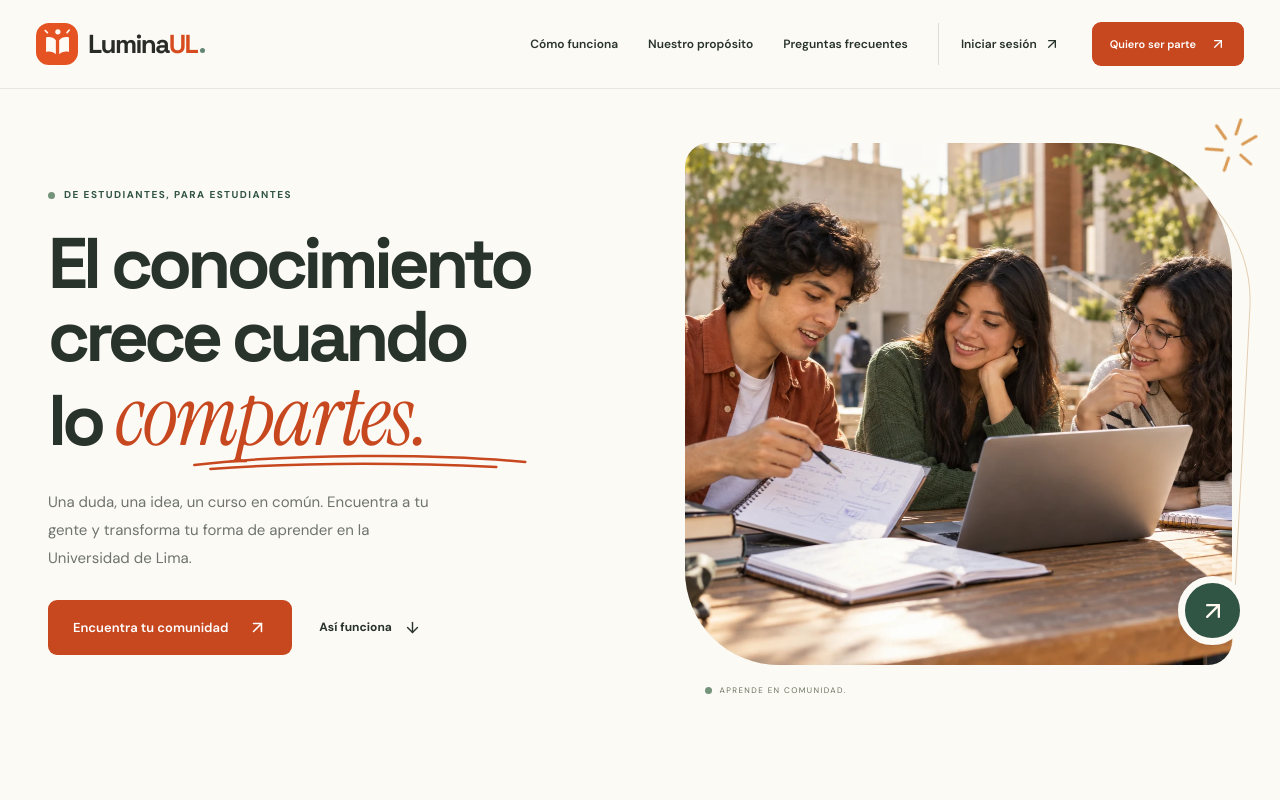
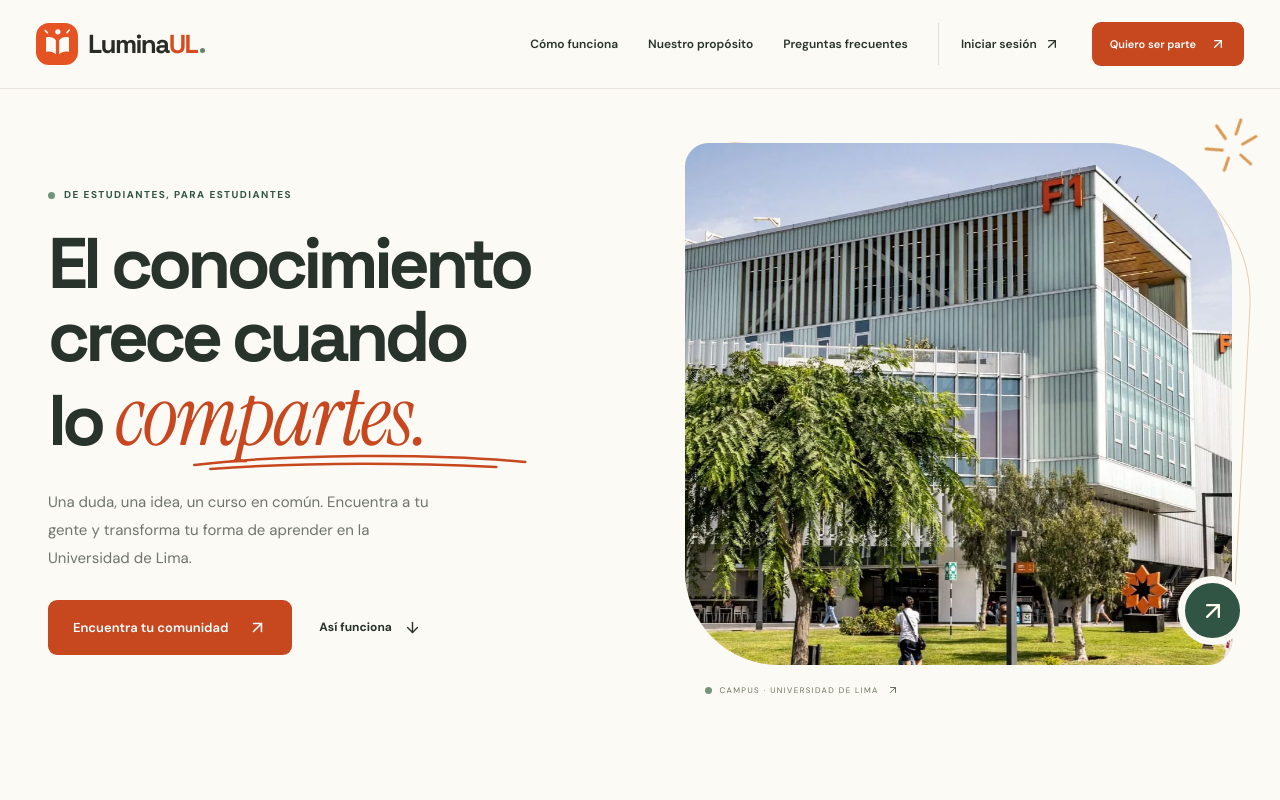
Before and after one commit to LuminaUL-Grupo3/luminaul-frontend, a React (Vite) app: page / in a window 1280 px wide. Shown: the top 800 px of the page. Built offline with nearby package versions, Linux system fonts and the light colour scheme; no server answers.

Commit message:
fix(SPEC04): usar campus real de Ulima y mantener acceso sin fotos

```diff
--- a/src/features/welcome/LandingPage.tsx
+++ b/src/features/welcome/LandingPage.tsx
@@ -6,14 +6,11 @@ import {
   ArrowUpRight,
   BookOpen,
   CalendarDays,
-  Check,
   HeartHandshake,
   Lightbulb,
   Menu,
-  MessageCircle,
   Plus,
   ShieldCheck,
-  Sparkles,
   Users,
   X,
 } from "lucide-react";
@@ -22,7 +19,7 @@ import { useSession } from "@/features/auth";
 import { experiences, purpose, questions } from "./content";
 import "./welcome.css";
 
-const STUDY_IMAGE = "/media/estudio-en-comunidad.webp";
+const CAMPUS_IMAGE = "/media/campus-ulima.webp";
 
 /** Entrada pública: presenta el propósito del producto sin exigir una sesión. */
 export function LandingPage() {
@@ -152,7 +149,6 @@ export function LandingPage() {
           </Link>
         </div>
       </header>
-
       <main id="presentacion">
         <section
           className="welcome-hero welcome-container"
@@ -197,15 +193,14 @@ export function LandingPage() {
                 <ArrowDown size={17} />
               </a>
             </div>
-
           </div>
           <div className="welcome-hero-visual">
             <div className="welcome-image-frame">
               <img
-                src={STUDY_IMAGE}
-                width="1536"
-                height="1024"
-                alt="Tres estudiantes comparten apuntes y aprenden juntos en un patio universitario"
+                src={CAMPUS_IMAGE}
+                width="1860"
+                height="900"
+                alt="Edificio F1 y jardines del campus de la Universidad de Lima"
                 fetchPriority="high"
               />
             </div>
@@ -217,10 +212,16 @@ export function LandingPage() {
             >
               <ArrowUpRight size={28} />
             </a>
-            <span className="welcome-image-caption">
+            <a
+              className="welcome-image-caption"
+              href="https://www.ulima.edu.pe/campus"
+              target="_blank"
+              rel="noreferrer"
+            >
               <i />
-              APRENDE EN COMUNIDAD.
-            </span>
+              CAMPUS · UNIVERSIDAD DE LIMA
+              <ArrowUpRight size={12} />
+            </a>
             <svg
               className="welcome-doodle"
               viewBox="0 0 60 65"
@@ -254,7 +255,6 @@ export function LandingPage() {
                 <br />a <em>«lo vemos juntos».</em>
               </h2>
             </div>
-
           </div>
           <div
             className="welcome-tabs"
@@ -304,7 +304,6 @@ export function LandingPage() {
                 <ArrowRight size={18} />
               </Link>
             </div>
-
           </div>
         </section>
 
@@ -321,7 +320,6 @@ export function LandingPage() {
                 <br />
                 que <em>dar. Y algo que aprender.</em>
               </h2>
-
             </div>
             <div className="welcome-purpose-grid">
               {purpose.map((item) => (
@@ -331,7 +329,6 @@ export function LandingPage() {
                     <ArrowUpRight size={19} />
                   </span>
                   <span className="welcome-eyebrow">{item.label}</span>
-
                   <p>{item.text}</p>
                 </article>
               ))}
@@ -345,36 +342,24 @@ export function LandingPage() {
                   queremos encontrarnos.
                 </h3>
               </div>
-              <dl>
-                <div>
-                  <dt>
+              <ul>
+                <li>
                   <HeartHandshake size={20} />
                   Colaboración
-                  </dt>
-
-                </div>
-                <div>
-                  <dt>
+                </li>
+                <li>
                   <Users size={20} />
                   Respeto
-                  </dt>
-
-                </div>
-                <div>
-                  <dt>
+                </li>
+                <li>
                   <ShieldCheck size={20} />
                   Confianza
-                  </dt>
-
-                </div>
-                <div>
-                  <dt>
+                </li>
+                <li>
                   <Lightbulb size={20} />
                   Empatía
-                  </dt>
-
-                </div>
-              </dl>
+                </li>
+              </ul>
             </div>
           </div>
         </section>
@@ -410,7 +395,6 @@ export function LandingPage() {
             ))}
           </div>
         </section>
-
         <section className="welcome-final welcome-container" data-reveal>
           <div className="welcome-final-pattern" aria-hidden="true" />
           <span className="welcome-eyebrow">
--- a/src/features/welcome/welcome.css
+++ b/src/features/welcome/welcome.css
@@ -305,6 +305,7 @@
   font-size: 8px;
   letter-spacing: 1.4px;
   color: #7b8174;
+  text-decoration: none;
 }
 .welcome-doodle {
   position: absolute;
@@ -648,13 +649,15 @@
   letter-spacing: -0.8px;
   margin: 13px 0 0;
 }
-.welcome-values dl {
+.welcome-values ul {
   display: grid;
   grid-template-columns: 1fr 1fr;
   gap: 27px 34px;
   margin: 0;
+  padding: 0;
+  list-style: none;
 }
-.welcome-values dt {
+.welcome-values li {
   display: flex;
   align-items: center;
   gap: 10px;
@@ -662,7 +665,7 @@
   font-weight: 650;
   margin-bottom: 6px;
 }
-.welcome-values dt svg {
+.welcome-values li svg {
   color: #7b916a;
 }
 .welcome-values dd {
@@ -1253,7 +1256,7 @@
   .welcome-values h3 {
     font-size: 25px;
   }
-  .welcome-values dl {
+  .welcome-values ul {
     grid-template-columns: 1fr;
     gap: 22px;
   }
@@ -1335,7 +1338,7 @@
 .welcome-purpose-number { display:none; }
 .welcome-values { margin-top:32px; padding-top:28px; }
 .welcome-values h3 { display:none; }
-.welcome-values dl { gap:18px; }
+.welcome-values ul { gap:18px; }
 .welcome-final { padding-block:42px; }
 .welcome-final h2 { margin-top:0; }
 .welcome-footer p:empty { display:none; }
```
Also changed, not shown: src/features/welcome/tests/welcome.browser.mjs (+7 -0 lines), public/media/campus-ulima.webp (added), public/media/estudio-en-comunidad.webp (deleted), src/features/welcome/README.md. Lines whose indentation alone changed are shown as unchanged.
